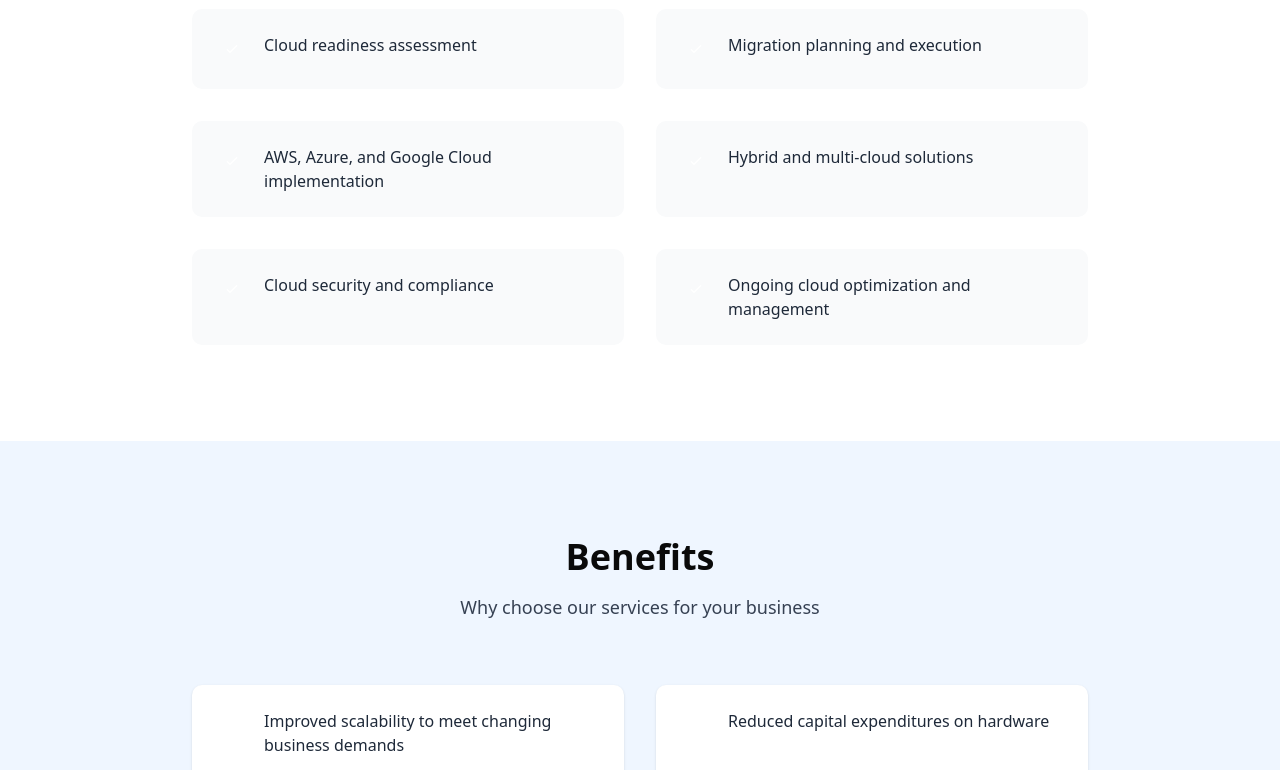
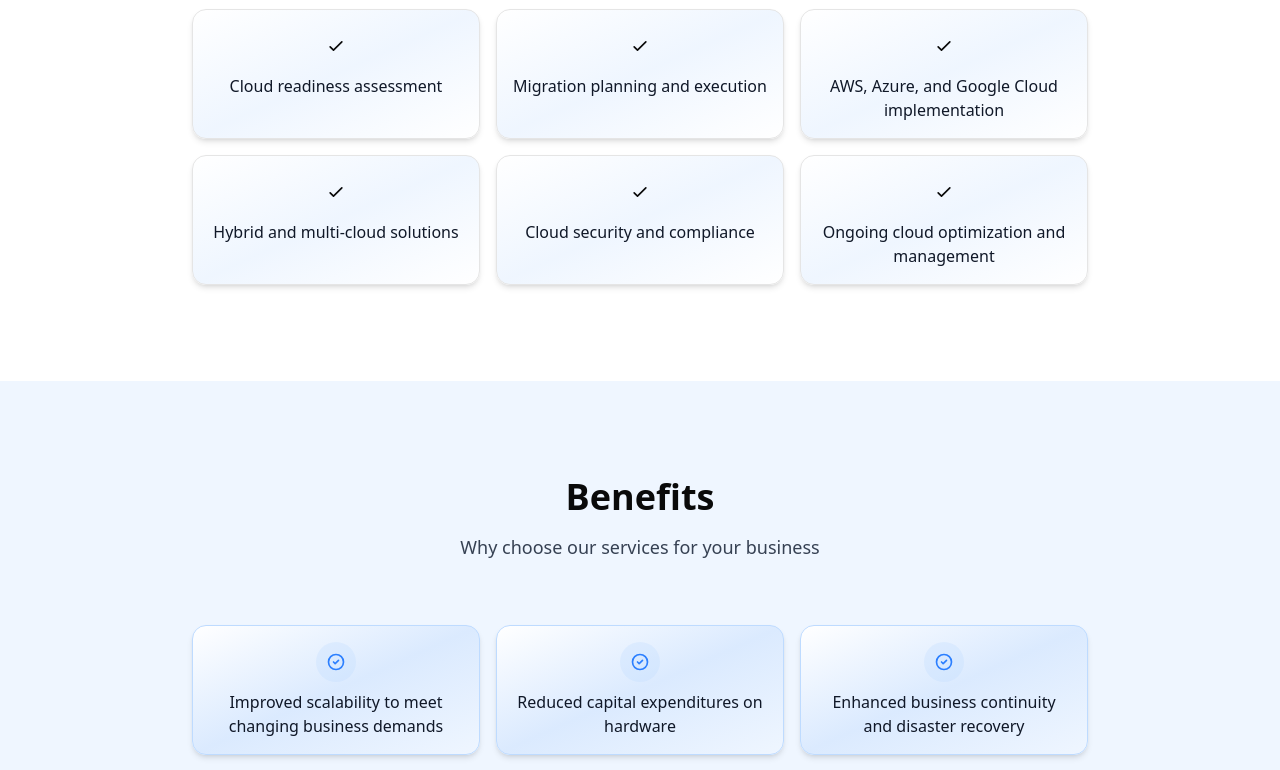
Before and after one commit to Iamyashsiwach/Revee-InfoTech, a Next.js app: page /services/cloud-solutions in a window 1280 px wide. Shown: the part 760-1530 px from the top of the page. Built offline with nearby package versions, Linux system fonts and the light colour scheme.

Commit message:
soft launch 1.1

```diff
--- a/app/layout.tsx
+++ b/app/layout.tsx
@@ -7,6 +7,7 @@ import { Open_Sans, Poppins } from "next/font/google";
 import "./globals.css";
 import Navbar from "@/components/navbar";
 import Footer from "@/components/footer";
+import Head from "next/head";
 
 // Configure Poppins font for headings with specific weights
 const poppins = Poppins({
@@ -41,6 +42,31 @@ export default function RootLayout({
 }>) {
   return (
     <html lang="en" suppressHydrationWarning>
+      <Head>
+        <script
+          type="application/ld+json"
+          dangerouslySetInnerHTML={{
+            __html: JSON.stringify({
+              "@context": "https://schema.org",
+              "@type": "Organization",
+              name: "Revee InfoTech",
+              url: "https://reveeinfotech.com",
+              logo: "https://reveeinfotech.com/logo.png",
+              sameAs: [
+                "https://www.linkedin.com/company/revee-infotech-private-limited",
+                "https://www.instagram.com/reveeinfotech/"
+              ],
+              contactPoint: [{
+                "@type": "ContactPoint",
+                telephone: "+91 8950803350",
+                contactType: "customer service",
+                areaServed: "IN",
+                availableLanguage: ["English", "Hindi"]
+              }]
+            })
+          }}
+        />
+      </Head>
       <body className={`${poppins.variable} ${openSans.variable} font-open-sans antialiased`}>
         <Navbar />
         <main className="min-h-screen">{children}</main>
--- a/app/page.tsx
+++ b/app/page.tsx
@@ -44,9 +44,9 @@ export default function Home() {
           <path strokeLinecap="round" strokeLinejoin="round" strokeWidth={2} d="M3 15a4 4 0 004 4h9a5 5 0 10-.1-9.999 5.002 5.002 0 10-9.78 2.096A4.001 4.001 0 003 15z" />
         </svg>
       ),
-      title: "Cloud Solutions",
+      title: "Passive Services",
       description: "Seamlessly migrate and manage your infrastructure in the cloud for better scalability.",
-      slug: "cloud-solutions",
+      slug: "passive-services",
       color: "purple-500",
     },
     {
@@ -325,7 +325,7 @@ export default function Home() {
         </div>
       </section>
 
-      {/* Stats Section */}
+      {/* Stats Section
       <section className="py-16 md:py-20 bg-teal text-white">
         <div className="container mx-auto px-4">
           <div className="grid grid-cols-2 md:grid-cols-4 gap-6 text-center">
@@ -347,7 +347,7 @@ export default function Home() {
             </div>
           </div>
         </div>
-      </section>
+      </section> */}
 
       {/* Testimonials Section */}
       <section className="py-16 md:py-24 bg-blue-50 relative overflow-hidden">
--- a/app/services/[slug]/page.tsx
+++ b/app/services/[slug]/page.tsx
@@ -295,16 +295,19 @@ export default function Page({ params }: { params: any }) {
                 Comprehensive solutions tailored to your business needs
               </p>
             </div>
-
-            <div className="grid grid-cols-1 md:grid-cols-2 gap-6 md:gap-8">
+            {/* Compact features grid */}
+            <div className="grid grid-cols-1 sm:grid-cols-2 lg:grid-cols-3 gap-4">
               {service.features.map((feature, index) => (
-                <div key={index} className="flex items-start space-x-4 bg-gray-50 p-4 md:p-6 rounded-lg">
-                  <div className="flex-shrink-0 w-8 h-8 bg-teal rounded-full flex items-center justify-center text-white">
-                    <svg className="w-4 h-4" fill="none" stroke="currentColor" viewBox="0 0 24 24">
+                <div
+                  key={index}
+                  className="group bg-gradient-to-br from-white via-blue-50 to-teal/10 p-4 rounded-xl shadow-md border border-teal/10 hover:shadow-lg transition-all duration-300 flex flex-col items-center text-center hover:-translate-y-1"
+                >
+                  <div className="flex items-center justify-center w-10 h-10 mb-2 rounded-full bg-teal/10 group-hover:bg-teal/20 transition-colors">
+                    <svg className="w-5 h-5 text-teal" fill="none" stroke="currentColor" viewBox="0 0 24 24">
                       <path strokeLinecap="round" strokeLinejoin="round" strokeWidth={2} d="M5 13l4 4L19 7" />
                     </svg>
                   </div>
-                  <p className="text-gray-800">{feature}</p>
+                  <p className="text-base text-gray-900 font-medium">{feature}</p>
                 </div>
               ))}
             </div>
@@ -324,16 +327,19 @@ export default function Page({ params }: { params: any }) {
                 Why choose our services for your business
               </p>
             </div>
-
-            <div className="grid grid-cols-1 md:grid-cols-2 gap-6 md:gap-8">
+            {/* Compact benefits grid */}
+            <div className="grid grid-cols-1 sm:grid-cols-2 lg:grid-cols-3 gap-4">
               {service.benefits.map((benefit, index) => (
-                <div key={index} className="flex items-start space-x-4 bg-white p-4 md:p-6 rounded-lg shadow-sm">
-                  <div className="flex-shrink-0 w-8 h-8 bg-teal rounded-full flex items-center justify-center text-white">
-                    <svg className="w-4 h-4" fill="none" stroke="currentColor" viewBox="0 0 24 24">
+                <div
+                  key={index}
+                  className="group bg-gradient-to-br from-white via-blue-100 to-teal/10 p-4 rounded-xl shadow-md border border-blue-200 hover:shadow-lg transition-all duration-300 flex flex-col items-center text-center hover:-translate-y-1"
+                >
+                  <div className="flex items-center justify-center w-10 h-10 mb-2 rounded-full bg-blue-200/30 group-hover:bg-blue-300/40 transition-colors">
+                    <svg className="w-5 h-5 text-blue-500" fill="none" stroke="currentColor" viewBox="0 0 24 24">
                       <path strokeLinecap="round" strokeLinejoin="round" strokeWidth={2} d="M9 12l2 2 4-4m6 2a9 9 0 11-18 0 9 9 0 0118 0z" />
                     </svg>
                   </div>
-                  <p className="text-gray-800">{benefit}</p>
+                  <p className="text-base text-gray-900 font-medium">{benefit}</p>
                 </div>
               ))}
             </div>
--- a/components/footer.tsx
+++ b/components/footer.tsx
@@ -94,6 +94,9 @@ const Footer = () => {
         {/* Copyright section */}
         <div className="border-t border-gray-700 mt-8 md:mt-10 pt-4 md:pt-6 text-center text-xs md:text-sm text-gray-400">
           <p>&copy; {new Date().getFullYear()} Revee InfoTech. All rights reserved.</p>
+          <p className="mt-1">
+            Designed and developed by <a href="https://www.yashsiwach.space" target="_blank" rel="noopener noreferrer" className="text-teal-400 hover:underline">Yash Siwach</a>
+          </p>
         </div>
       </div>
     </footer>
--- a/components/hero.tsx
+++ b/components/hero.tsx
@@ -46,7 +46,7 @@ const Hero = () => {
 
               <div className="flex flex-wrap gap-3 pt-4">
                 <span className="bg-blue-100 text-blue-700 px-3 py-1 rounded-full text-xs">Cybersecurity</span>
-                <span className="bg-green-100 text-green-700 px-3 py-1 rounded-full text-xs">Cloud Solutions</span>
+                <span className="bg-green-100 text-green-700 px-3 py-1 rounded-full text-xs">Passive Services</span>
                 <span className="bg-purple-100 text-purple-700 px-3 py-1 rounded-full text-xs">Managed IT</span>
                 <span className="bg-orange-100 text-orange-700 px-3 py-1 rounded-full text-xs">Network Design</span>
               </div>
@@ -63,7 +63,7 @@ const Hero = () => {
               <div className="relative rounded-2xl overflow-hidden shadow-2xl border-8 border-white z-10">
                 <div className="aspect-video relative">
                   <Image
-                    src="https://images.unsplash.com/photo-1558494949-ef010cbdcc31?ixlib=rb-4.0.3&ixid=MnwxMjA3fDB8MHxwaG90by1wYWdlfHx8fGVufDB8fHx8&auto=format&fit=crop&w=2070&q=80"
+                    src="/hero.png"
                     alt="Modern network infrastructure"
                     fill
                     className="object-cover"
@@ -79,12 +79,12 @@ const Hero = () => {
                   <span className="font-medium text-sm">Enterprise Security</span>
                 </div>
 
-                <div className="absolute bottom-4 left-4 bg-white/90 backdrop-blur-sm text-blue-600 p-2 rounded-lg shadow-lg flex items-center gap-2">
+                {/* <div className="absolute bottom-4 left-4 bg-white/90 backdrop-blur-sm text-blue-600 p-2 rounded-lg shadow-lg flex items-center gap-2">
                   <svg className="h-5 w-5" fill="none" viewBox="0 0 24 24" stroke="currentColor">
                     <path strokeLinecap="round" strokeLinejoin="round" strokeWidth={2} d="M13 10V3L4 14h7v7l9-11h-7z" />
                   </svg>
                   <span className="font-medium text-sm">High Performance</span>
-                </div>
+                </div> */}
               </div>
             </div>
 
```
Also changed, not shown: public/hero.png (added), public/manifest.json (added), public/robots.txt (added).
